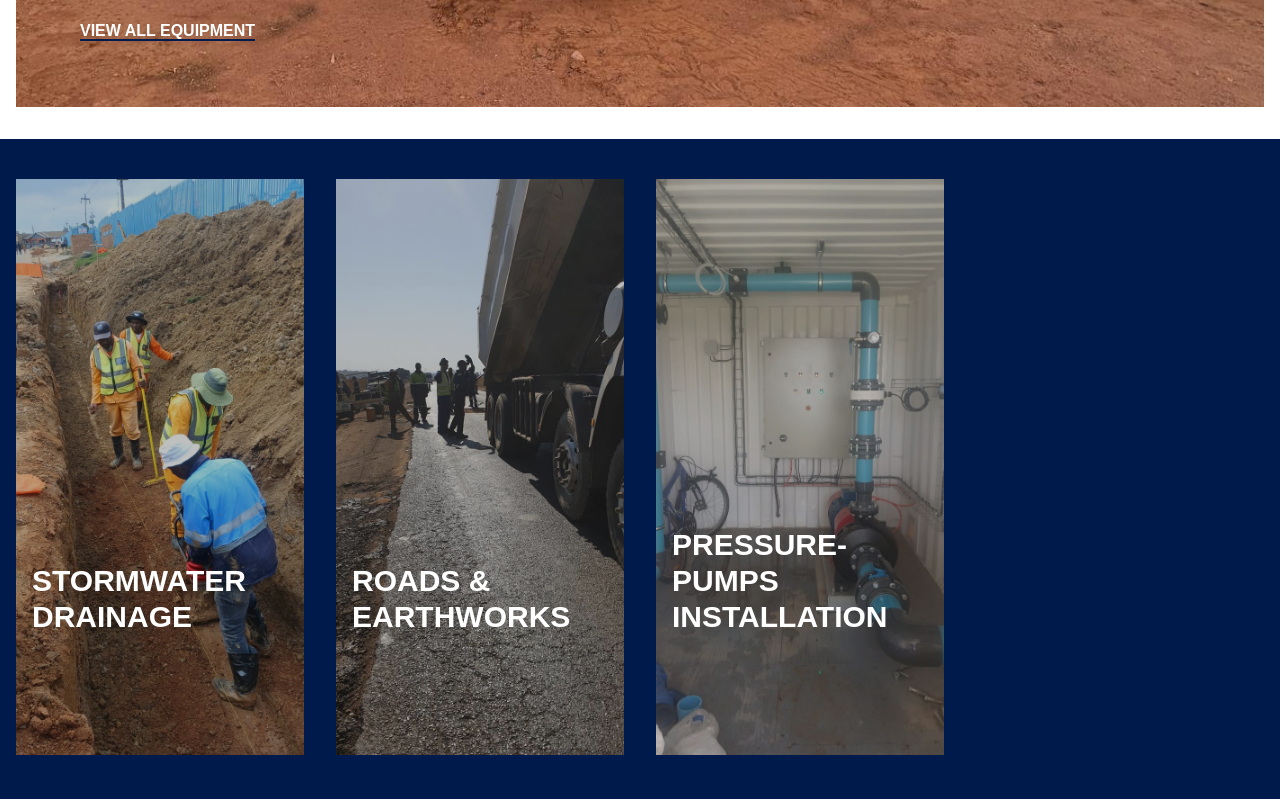
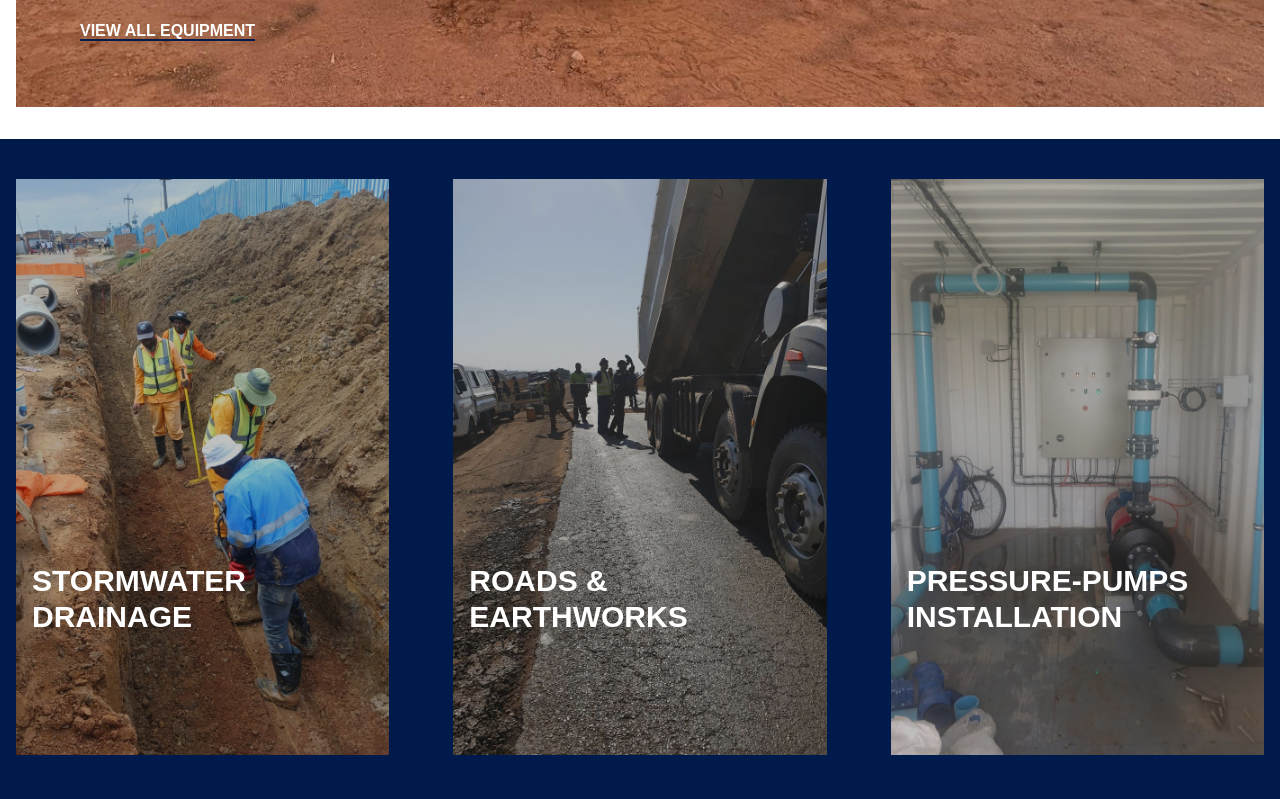
Before and after one commit to M9china/zembelani, a Next.js app: page / in a window 1280 px wide. Shown: the part 2080-2879 px from the top of the page. Built offline with nearby package versions, Linux system fonts and the light colour scheme.

Commit message:
fix(OurProjects): adjust grid layout and improve code formatting for better readability

```diff
--- a/src/components/about/About.tsx
+++ b/src/components/about/About.tsx
@@ -38,7 +38,7 @@ export const About = () => {
           <Link href={'/catalogue'} className="mx-4 text-white font-bold border-b-2 border-[#001A4B] pt-8">VIEW ALL EQUIPMENT</Link>
         </div>
       </div>
-      <div className="bg-[#001A4B] sm:grid grid-cols-4 relative pt-[2rem] mt-[2rem]">
+      <div className="bg-[#001A4B] sm:grid grid-cols-3 gap-8 relative pt-[2rem] mt-[2rem]">
         {AboutUs.display.map((items: IAU) => (
           <div key={items.description} className="py-2 relative px-4">
             <Image
```
Also changed, not shown: src/components/projects/OurProjects.tsx (+8 -5 lines).
